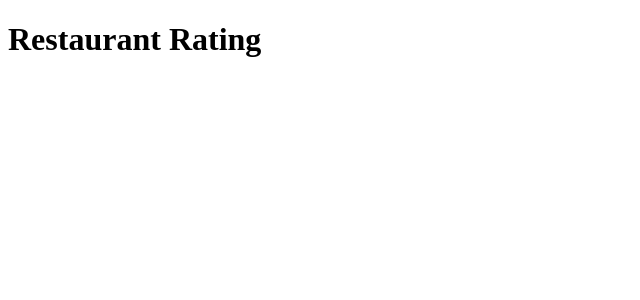
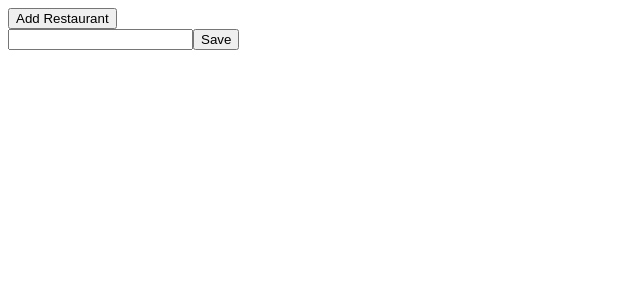
Before and after one commit to gBoole01/react-ts-tdd-restaurant-rating-app, a React (Vite) app: page / in a window 1280 px wide. Shown: the top 300 px of the page, without its empty margins (0-640 px from the left). Built offline with nearby package versions, Linux system fonts and the light colour scheme.

Commit message:
feat: add basic element to fulfill non-behavorial e2e test

```diff
--- a/src/App.tsx
+++ b/src/App.tsx
@@ -1,5 +1,5 @@
-function App() {
-  return <h1>Restaurant Rating</h1>
+import RestaurantListPage from './components/RestaurantListPage'
+
+export default function App() {
+  return <RestaurantListPage />
 }
-
-export default App
--- /dev/null
+++ b/src/components/NewRestaurantForm.tsx
@@ -0,0 +1,10 @@
+export default function NewRestaurantForm() {
+  return (
+    <div>
+      <input type="text" data-test="newRetaurantName" />
+      <button type="submit" data-test="saveNewRestaurantButton">
+        Save
+      </button>
+    </div>
+  )
+}
--- /dev/null
+++ b/src/components/RestaurantListPage.tsx
@@ -0,0 +1,12 @@
+import NewRestaurantForm from './NewRestaurantForm'
+
+export default function RestaurantListPage() {
+  return (
+    <>
+      <button type="button" data-test="addRestaurantButton">
+        Add Restaurant
+      </button>
+      <NewRestaurantForm />
+    </>
+  )
+}
```
